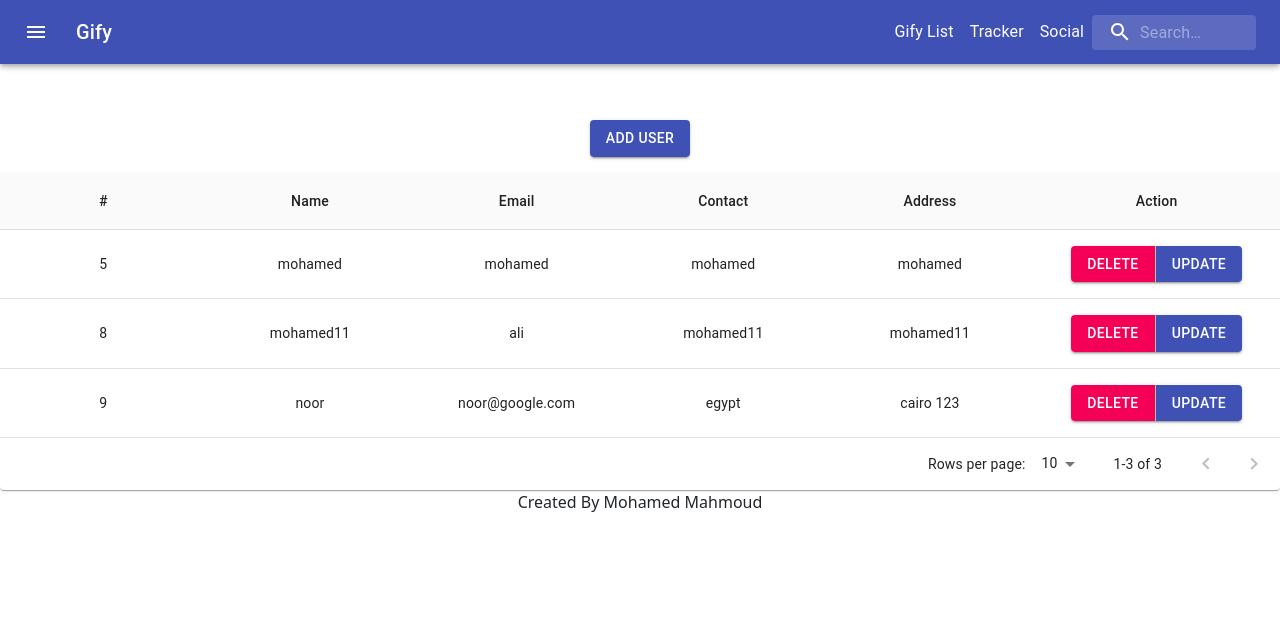
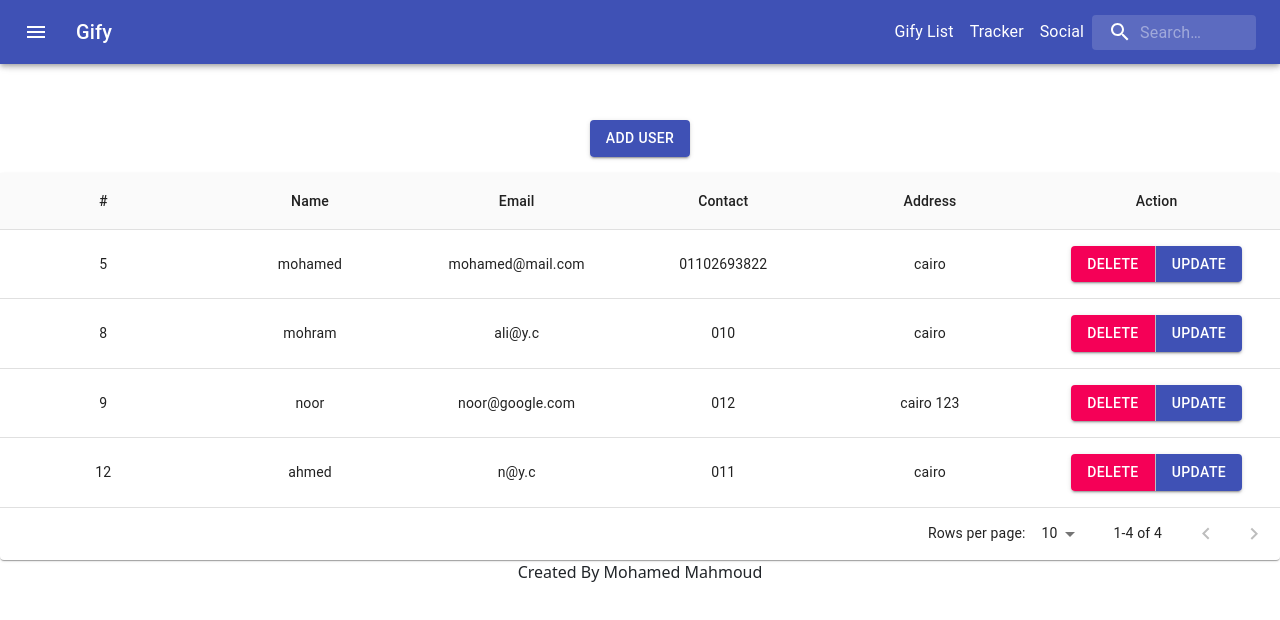
Before and after one commit to mohamedjs/react-gify, a React (Create React App) app: page /user in a window 1280 px wide. Shown: the top 620 px of the page. Built offline with nearby package versions, Linux system fonts and the light colour scheme; data requests are answered from the project's data file.

Commit message:
make update

```diff
--- a/db.json
+++ b/db.json
@@ -3,23 +3,30 @@
     {
       "id": 5,
       "name": "mohamed",
-      "email": "mohamed",
-      "contact": "mohamed",
-      "address": "mohamed"
+      "email": "mohamed@mail.com",
+      "contact": "01102693822",
+      "address": "cairo"
     },
     {
       "id": 8,
-      "name": "mohamed11",
-      "email": "ali",
-      "contact": "mohamed11",
-      "address": "mohamed11"
+      "name": "mohram",
+      "email": "ali@y.c",
+      "contact": "010",
+      "address": "cairo"
     },
     {
       "id": 9,
       "name": "noor",
       "email": "noor@google.com",
-      "contact": "egypt",
+      "contact": "012",
       "address": "cairo 123"
+    },
+    {
+      "id": 12,
+      "name": "ahmed",
+      "email": "n@y.c",
+      "contact": "011",
+      "address": "cairo"
     }
   ],
   "posts": [
--- a/src/component/user/UserForm.js
+++ b/src/component/user/UserForm.js
@@ -33,19 +33,20 @@ const UserForm = () => {
   const users = useSelector(state => state.user.users);
   const param = useParams()
   const dispatch = useDispatch()
+  const history = useHistory()
 
   const addUser = () => {
     const id = parseInt(users[users.length - 1]['id']) + 1
     const user = {id: id, name : name, email: email, contact: contact, address: address}
     dispatch(addUserInfo(user));
-    window.location = '/user'
+    history.push('/user')
   }
 
   const updateUser = () => {
     const id = param.id
     const user = {id: id, name : name, email: email, contact: contact, address: address}
     dispatch(updateUserInfo(id, user));
-    window.location = '/user'
+    history.push('/user')
   }
 
   useEffect(() => {
--- a/src/store/user/user.action.js
+++ b/src/store/user/user.action.js
@@ -42,7 +42,7 @@ export const deleteUser = (userId) => {
 export const addUserInfo = (user) => {
     return (dispatch) => {
         axios.post('http://localhost:5000/users/', user)
-            .then( res => dispatch(addUser(user)) )
+            .then( res => dispatch(loadUsers()) )
             .catch(err => console.log(err))
     };
 }
```
